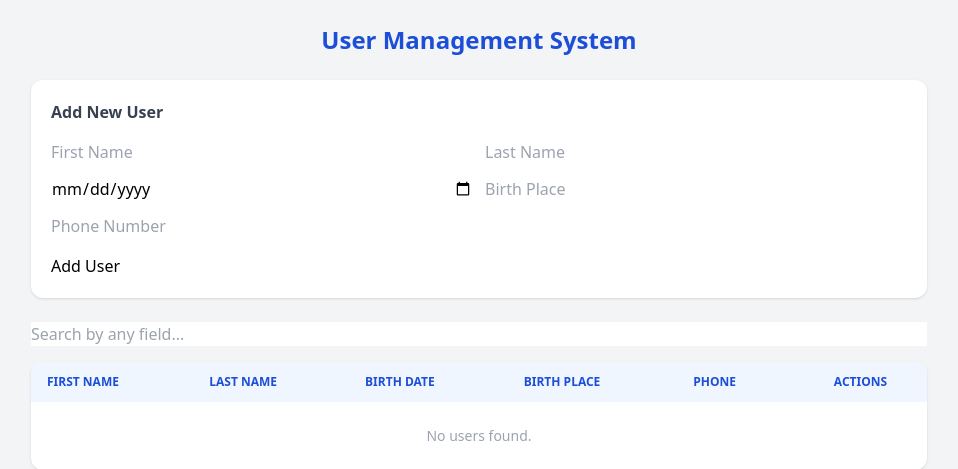
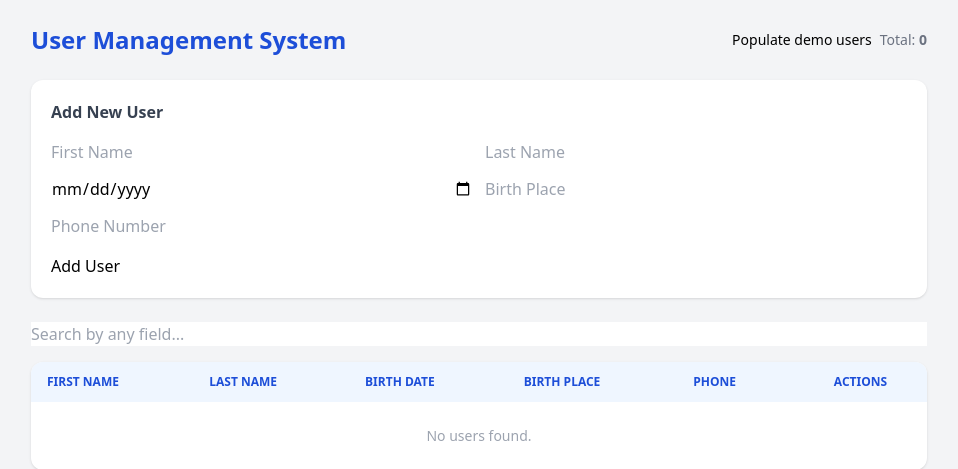
Before and after one commit to nexus-scholar/mini-project, a Flask app: page / in a window 1280 px wide. Shown: the top 469 px of the page, without its empty margins (161-1119 px from the left). Run offline with Flask 3, Linux system fonts and the light colour scheme; data that the repository does not hold is empty; some libraries are stand-ins or nearby versions.

Commit message:
ui: small improvements — demo button, loading state, client validation, total count

```diff
--- a/templates/index.html
+++ b/templates/index.html
@@ -9,7 +9,13 @@
 <body class="bg-gray-100 min-h-screen p-6" x-data="app()" x-init="loadUsers()">
 
   <div class="max-w-4xl mx-auto">
-    <h1 class="text-2xl font-bold text-center text-blue-700 mb-6">User Management System</h1>
+    <div class="flex items-center justify-between mb-6">
+      <h1 class="text-2xl font-bold text-blue-700">User Management System</h1>
+      <div class="flex items-center gap-2">
+        <button @click="createDemo()" class="btn-secondary text-sm">Populate demo users</button>
+        <span class="text-gray-500 text-sm" x-show="total !== null">Total: <strong x-text="total"></strong></span>
+      </div>
+    </div>
 
     <!-- Notification -->
     <div x-show="msg.text" x-transition
@@ -26,9 +32,10 @@
         <input x-model="form.birth_place" placeholder="Birth Place" class="input" />
         <input x-model="form.phone"       placeholder="Phone Number" class="input col-span-2" />
       </div>
-      <div class="mt-4 flex gap-2">
-        <button @click="submitForm()" class="btn-primary" x-text="editId ? 'Update User' : 'Add User'"></button>
+      <div class="mt-4 flex gap-2 items-center">
+        <button :disabled="loading" @click="submitForm()" class="btn-primary" x-text="editId ? 'Update User' : 'Add User'"></button>
         <button x-show="editId" @click="resetForm()" class="btn-secondary">Cancel</button>
+        <div x-show="loading" class="text-gray-500 text-sm ml-2">Working...</div>
       </div>
     </div>
 
@@ -82,6 +89,8 @@
   <script>
     function app() {
       return {
+        loading: false,
+        total: null,
         form: {
           first_name: '',
           last_name: '',
@@ -103,11 +112,33 @@
         },
 
         async loadUsers() {
+          this.loading = true;
+          try {
             const res = await fetch(`/users?q=${encodeURIComponent(this.search)}`);
-          this.userList = await res.json();
+            const data = await res.json();
+            this.userList = Array.isArray(data) ? data : [];
+            this.total = this.userList.length;
+          } catch (e) {
+            this.notify('Could not load users', 'error');
+          } finally {
+            this.loading = false;
+          }
+        },
+
+        validateForm() {
+          if (!this.form.first_name.trim()) return 'First name is required.';
+          if (!this.form.last_name.trim()) return 'Last name is required.';
+          if (!this.form.birth_date) return 'Birth date is required.';
+          if (!this.form.birth_place.trim()) return 'Birth place is required.';
+          if (!/^\+?[0-9]{7,15}$/.test(this.form.phone.trim())) return 'Phone must be 7-15 digits, optional +.';
+          return null;
         },
 
         async submitForm() {
+          const err = this.validateForm();
+          if (err) return this.notify(err, 'error');
+          this.loading = true;
+          try {
             const method = this.editId ? 'PUT' : 'POST';
             const url    = this.editId ? `/users/${this.editId}` : '/users';
             const res    = await fetch(url, {
@@ -117,9 +148,14 @@
             });
             const data = await res.json();
             if (data.error) return this.notify(data.error, 'error');
-          this.notify(data.success);
+            this.notify(data.success || 'Saved');
             this.resetForm();
-          this.loadUsers();
+            await this.loadUsers();
+          } catch (e) {
+            this.notify('Failed to save user', 'error');
+          } finally {
+            this.loading = false;
+          }
         },
 
         editUser(u) {
@@ -131,11 +167,34 @@
 
         async deleteUser(id) {
           if (!confirm('Are you sure you want to delete this user?')) return;
+          this.loading = true;
+          try {
             const res  = await fetch(`/users/${id}`, { method: 'DELETE' });
             const data = await res.json();
             if (data.error) return this.notify(data.error, 'error');
             this.notify(data.success);
-          this.loadUsers();
+            await this.loadUsers();
+          } catch (e) {
+            this.notify('Failed to delete user', 'error');
+          } finally {
+            this.loading = false;
+          }
+        },
+
+        async createDemo() {
+          if (!confirm('Create demo users? This may add up to 3 users.')) return;
+          this.loading = true;
+          try {
+            const res = await fetch('/demo/create');
+            const data = await res.json();
+            if (data.created && data.created.length) this.notify(`Created ${data.created.length} demo users`);
+            if (data.skipped && data.skipped.length) console.log('Skipped:', data.skipped);
+            await this.loadUsers();
+          } catch (e) {
+            this.notify('Failed to create demo users', 'error');
+          } finally {
+            this.loading = false;
+          }
         },
 
         resetForm() {
```
Lines whose indentation alone changed are shown as unchanged.
